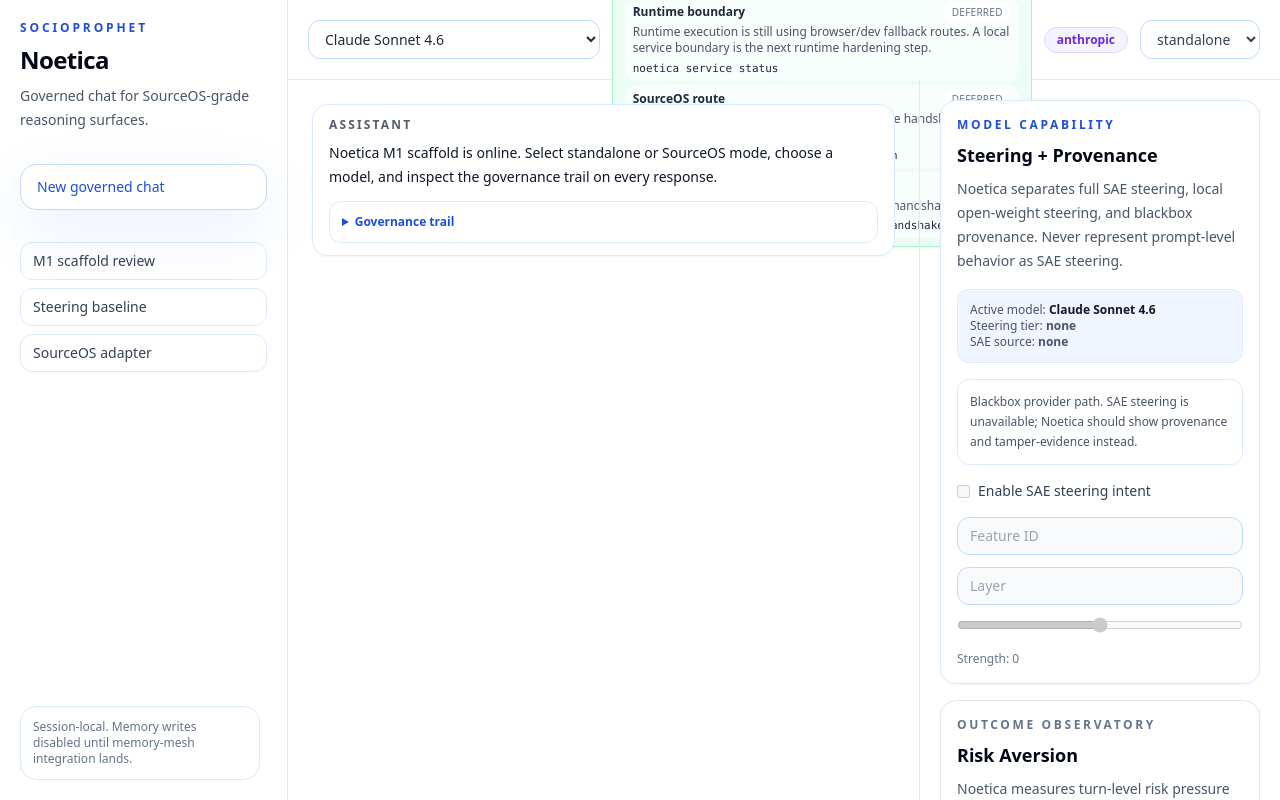
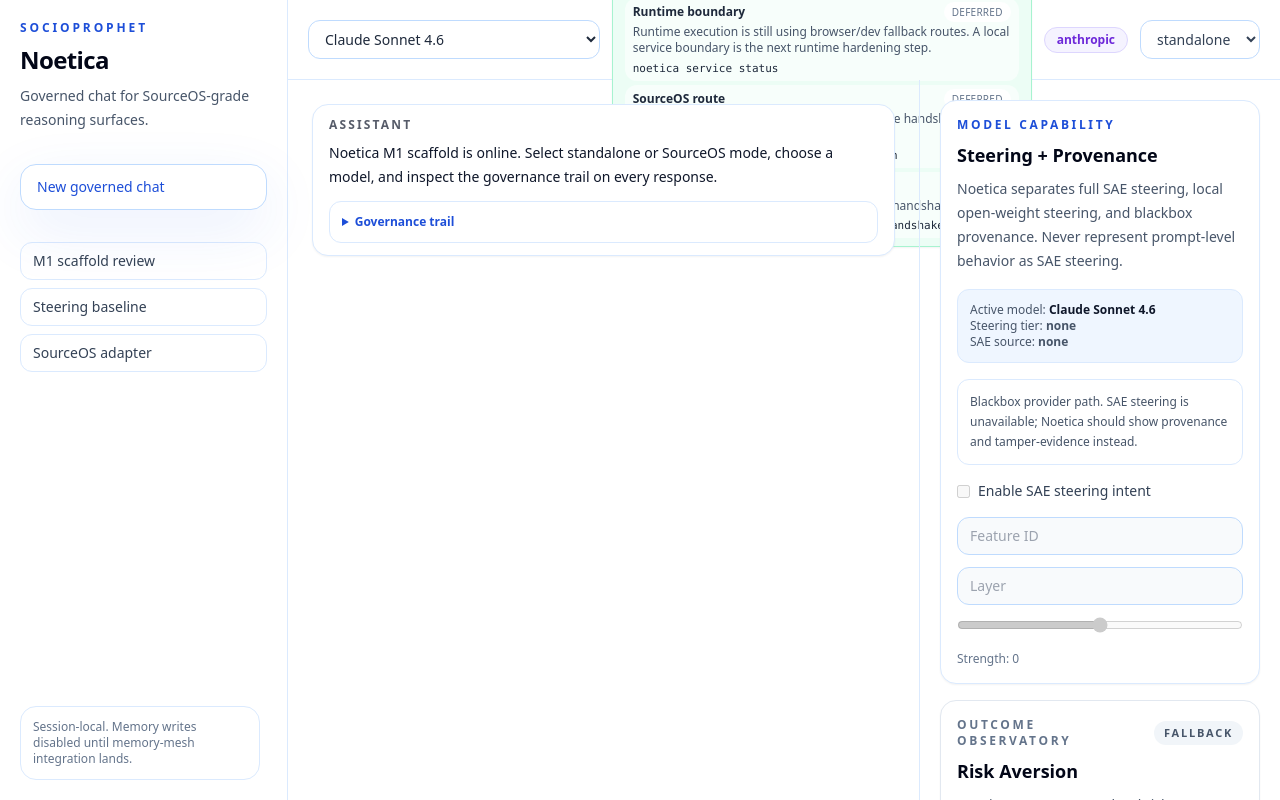
Before and after one commit to SocioProphet/Noetica, a Next.js app: page / in a window 1280 px wide. Shown: the top 800 px of the page. Built offline with nearby package versions, Linux system fonts and the light colour scheme.

Commit message:
Render live risk aversion readout in panel

```diff
--- a/components/risk/RiskAversionPanel.tsx
+++ b/components/risk/RiskAversionPanel.tsx
@@ -1,13 +1,25 @@
 'use client'
 
 import { riskAversionDemoDimensions, riskAversionDemoTurns } from '@/lib/risk/riskAversionDemo'
+import type { RiskAversionLiveReadout } from '@/lib/risk/riskAversionLive'
 
-export function RiskAversionPanel() {
-  const latest = riskAversionDemoTurns[riskAversionDemoTurns.length - 1]
+type RiskAversionPanelProps = {
+  readout?: RiskAversionLiveReadout | null
+}
+
+export function RiskAversionPanel({ readout }: RiskAversionPanelProps) {
+  const latest = readout?.latestTurn ?? riskAversionDemoTurns[riskAversionDemoTurns.length - 1]
+  const dimensions = readout?.dimensions ?? riskAversionDemoDimensions
+  const source = readout?.source ?? 'fallback'
 
   return (
     <div className="mt-4 rounded-2xl border border-slate-200 bg-white p-4 shadow-sm">
-      <div className="text-xs font-semibold uppercase tracking-[0.22em] text-slate-500">Outcome Observatory</div>
+      <div className="flex items-center justify-between gap-3">
+        <div className="text-xs font-semibold uppercase tracking-[0.22em] text-slate-500">Outcome Observatory</div>
+        <div className="rounded-full bg-slate-100 px-2.5 py-1 text-[11px] font-semibold uppercase tracking-[0.16em] text-slate-600">
+          {source}
+        </div>
+      </div>
       <h2 className="mt-2 text-lg font-semibold text-slate-950">Risk Aversion</h2>
       <p className="mt-2 text-sm leading-6 text-slate-600">
         Noetica measures turn-level risk pressure and the response-mode shift it produces. This is behavioral evidence,
@@ -32,7 +44,7 @@ export function RiskAversionPanel() {
 
       <div className="mt-4 space-y-3">
         <div className="text-xs font-semibold uppercase tracking-[0.18em] text-slate-500">Dominant dimensions</div>
-        {riskAversionDemoDimensions.map((dimension) => (
+        {dimensions.map((dimension) => (
           <Meter key={dimension.label} value={dimension.value} label={dimension.label} />
         ))}
       </div>
```
